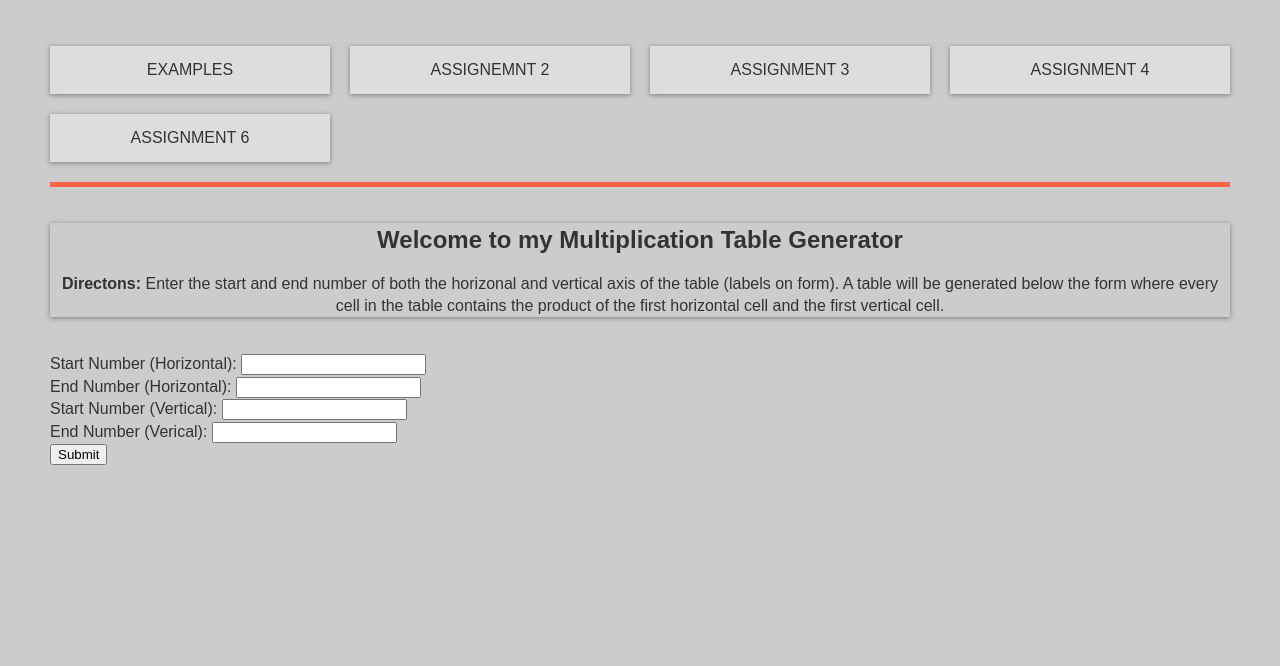
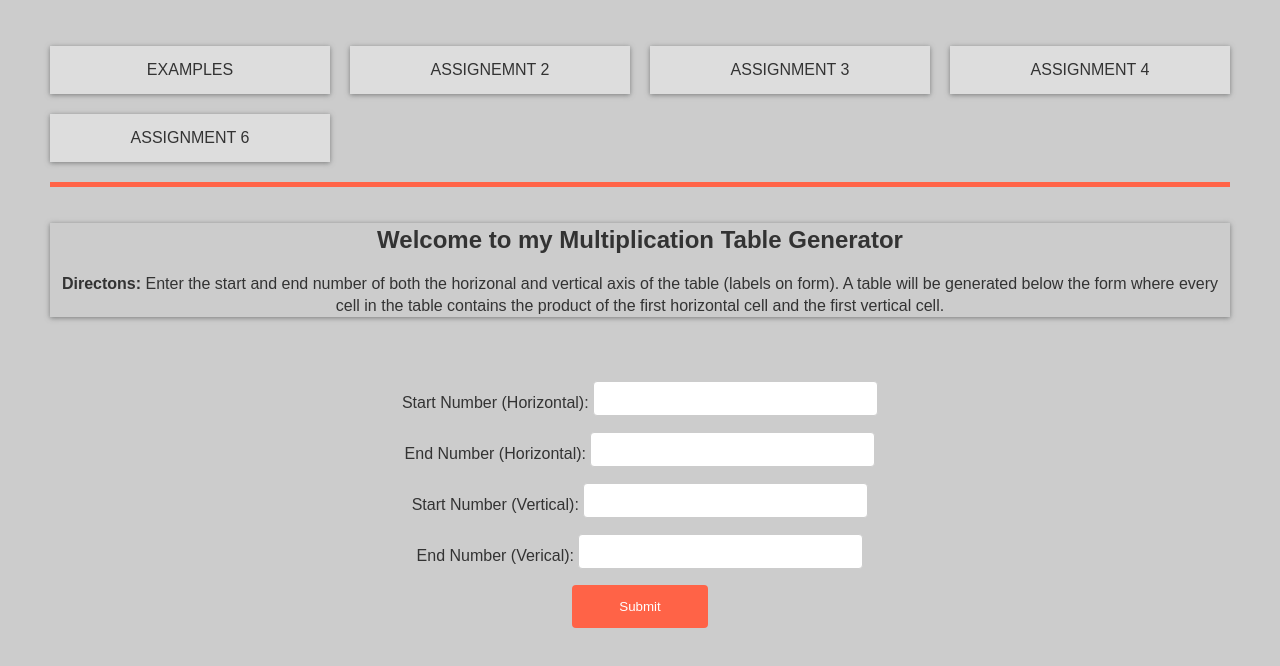
Before and after one commit to Marcsllite/GUIProgramming, a plain HTML site: page assignment6.html in a window 1280 px wide. Drawn offline with Linux system fonts and the light colour scheme.

Commit message:
Update css/assign4style.css

```diff
--- a/css/assign4style.css
+++ b/css/assign4style.css
@@ -78,6 +78,42 @@ a.notYet {
     box-shadow: 0 1px 5px rgba(103, 104, 104, 0.8); /* box shadow that is over 1px to the right and blurred 5px with a grey color and 0.8 opacity */
 }
 
+/*Mult table form*/
+input[type=number]{
+    width: 25%;
+    font-size: 29px;
+    text-align: center;
+    padding: 0;
+    margin: 8px 0;
+    display: inline-block;
+    border: 1px solid #ccc;
+    border-radius: 4px;
+    box-sizing: border-box;
+}
+
+input[type=submit] {
+    width: 12%;
+    background-color: tomato;
+    color: white;
+    padding: 14px 20px;
+    margin: 8px 0;
+    border: none;
+    border-radius: 4px;
+    cursor: pointer;
+}
+
+input[type=submit]:hover {
+    background: #ddd;  /* on mouse hover, background of submit button will turn tomato */
+    color: #333; /* on hover, color of text will turn white */
+    box-shadow: 0 1px 5px rgba(103, 104, 104, 0.8); /* box shadow that is over 1px to the right and blurred 5px with a grey color and 0.8 opacity */
+}
+
+.form {
+    text-align: center;
+    border-radius: 5px;
+    padding: 20px;
+}
+
 /* Introduction */
 .introduction {
     display: grid;
```
